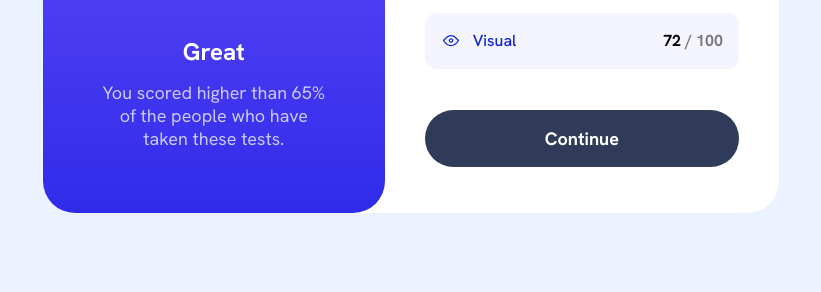
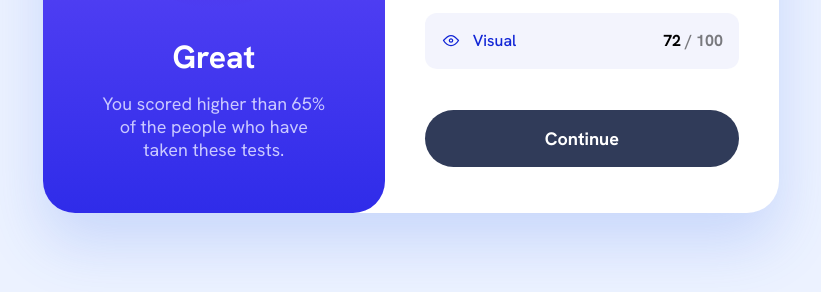
Before and after one commit to gabrieltrtl/results-summary-component, a plain HTML site: page index.html in a window 1280 px wide. Shown: the part 442-734 px from the top of the page, without its empty margins (229-1050 px from the left). Drawn offline with Linux system fonts and the light colour scheme.

Commit message:
final commit 2.0

```diff
--- a/style.css
+++ b/style.css
@@ -188,6 +188,7 @@ body {
     display: flex;
     background: #FFF;
     border-radius: 32px;
+    box-shadow: 0 30px 60px 0 rgba(61, 108, 236, .2);
   }
 
   .container__result {
@@ -215,6 +216,7 @@ body {
 
   .container__result h2 {
     margin-bottom: 14px;
+    font-size: 2rem;
   }
 
   .container__result .paragraph {
```
